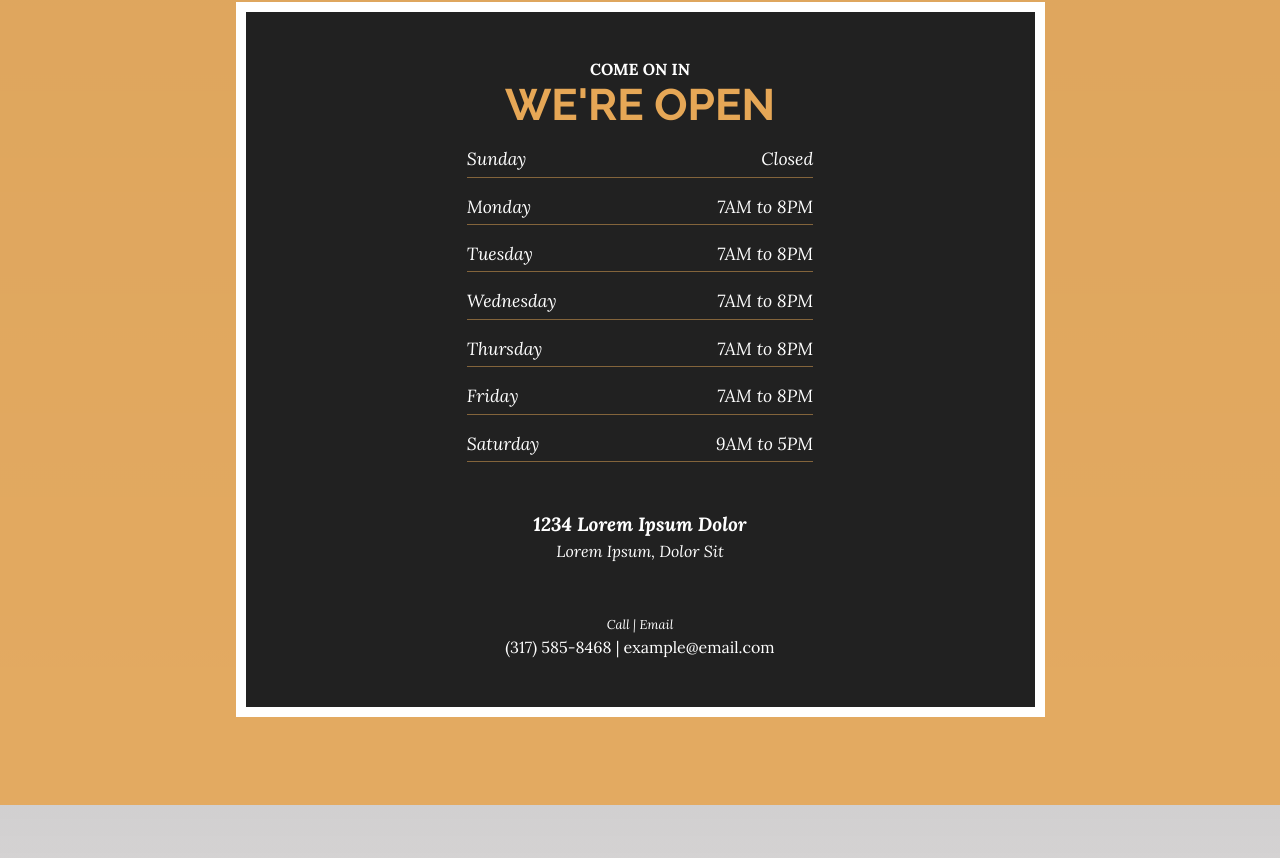
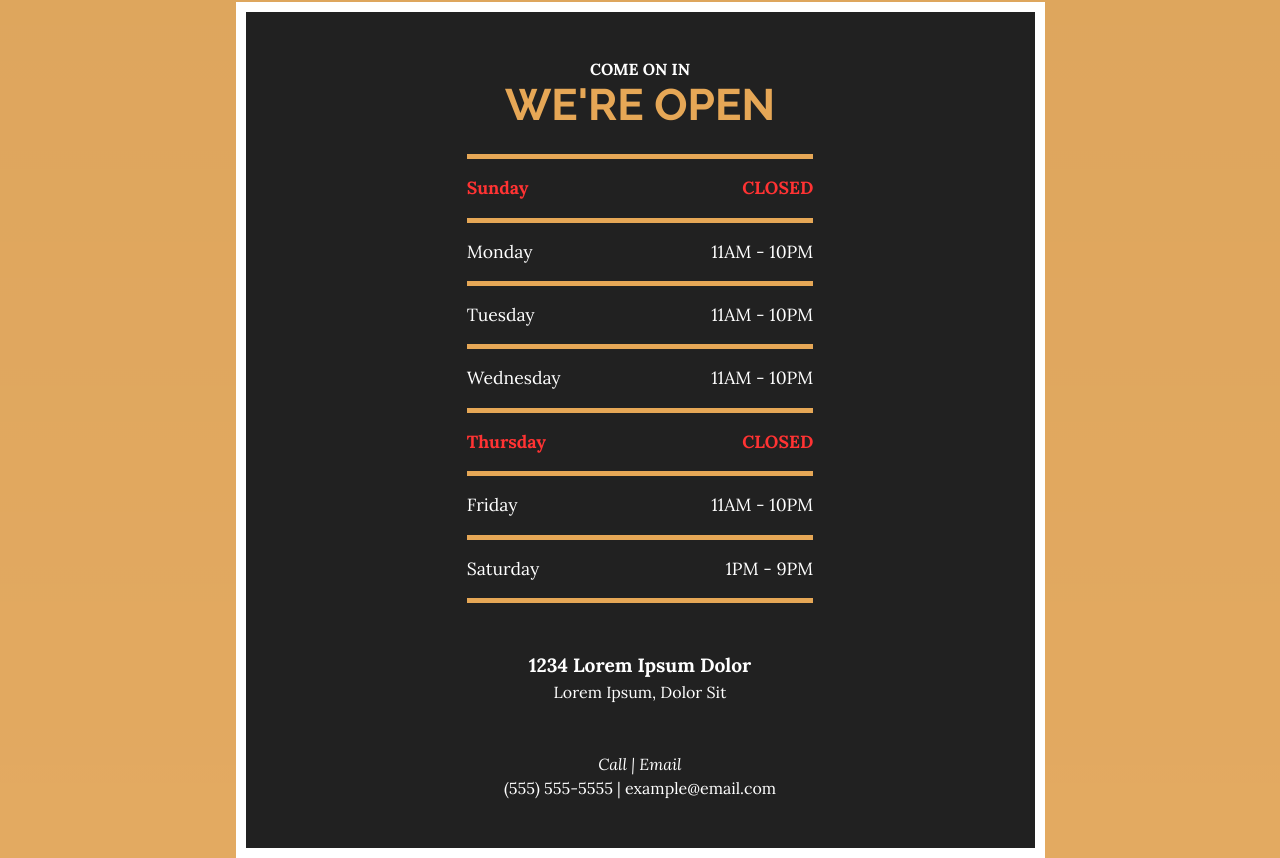
Before and after one commit to calumjdavies/Overlap-Modular-Theme, a website: page index.html in a window 1280 px wide. Shown: the part 1121-1979 px from the top of the page. Drawn offline with Linux system fonts and the light colour scheme.

Commit message:
Changed copyright year

```diff
--- a/about.html
+++ b/about.html
@@ -19,6 +19,7 @@
 
   <!-- Custom styles for this template -->
   <link href="css/business-casual.css" rel="stylesheet">
+  <link rel="icon" type="image/x-icon" href="img/favicon.ico" />
 
 </head>
 
@@ -80,7 +81,9 @@
 
   <footer class="footer text-white text-center py-5">
     <div class="container">
-      <p class="m-0 small">Copyright &copy; Your Website 2020</p>
+      <p id="copyright" class="m-0 small">Copyright &copy; Your Website, <script>
+          document.getElementById('copyright').appendChild(document.createTextNode(new Date().getFullYear()))
+      </script></p>
     </div>
   </footer>
 
--- a/css/business-casual.css
+++ b/css/business-casual.css
@@ -219,15 +219,26 @@ a:hover {
 }
 
 .list-hours .list-hours-item {
-  border-bottom: 1px solid rgba(230, 167, 86, 0.5);
-  padding-bottom: .25rem;
+  border-bottom: 5px solid rgb(230 167 86);
+  padding-bottom: 1rem;
   margin-bottom: 1rem;
-  font-style: italic;
+  font-style: normal;
 }
 
 .list-hours .list-hours-item.today {
   font-weight: bold;
   color: #e6a756;
+}
+
+#topHour {
+  padding-top: 1rem;
+  margin-top:2rem;
+  border-top: 5px solid rgb(230 167 86);
+}
+
+.redHour {
+  color: #ff3333;
+  font-weight: 900;
 }
 
 @media (min-width: 992px) {
--- a/index.html
+++ b/index.html
@@ -10,6 +10,7 @@
   <script src="https://use.fontawesome.com/releases/v5.15.1/js/all.js" crossorigin="anonymous"></script>
 
   <title>Flinders Theme</title>
+  <link rel="icon" type="image/x-icon" href="img/favicon.ico" />
 
   <!-- Bootstrap core CSS -->
   <link href="vendor/bootstrap/css/bootstrap.min.css" rel="stylesheet">
@@ -89,48 +90,44 @@
               <span class="section-heading-lower mb-4">We're Open</span>
             </h2>
             <ul class="list-unstyled list-hours mb-5 text-left mx-auto">
-              <li class="list-unstyled-item list-hours-item d-flex">
+              <li class="redHour list-unstyled-item list-hours-item d-flex" id="topHour">
                 Sunday
-                <span class="ml-auto">Closed</span>
+                <span class="text-uppercase ml-auto">Closed</span>
               </li>
               <li class="list-unstyled-item list-hours-item d-flex">
                 Monday
-                <span class="ml-auto">7AM to 8PM</span>
+                <span class="ml-auto">11AM - 10PM</span>
               </li>
               <li class="list-unstyled-item list-hours-item d-flex">
                 Tuesday
-                <span class="ml-auto">7AM to 8PM</span>
+                <span class="ml-auto">11AM - 10PM</span>
               </li>
               <li class="list-unstyled-item list-hours-item d-flex">
                 Wednesday
-                <span class="ml-auto">7AM to 8PM</span>
+                <span class="ml-auto">11AM - 10PM</span>
               </li>
-              <li class="list-unstyled-item list-hours-item d-flex">
+              <li class="redHour list-unstyled-item list-hours-item d-flex">
                 Thursday
-                <span class="ml-auto">7AM to 8PM</span>
+                <span class="text-uppercase ml-auto">Closed</span>
               </li>
               <li class="list-unstyled-item list-hours-item d-flex">
                 Friday
-                <span class="ml-auto">7AM to 8PM</span>
+                <span class="ml-auto">11AM - 10PM</span>
               </li>
               <li class="list-unstyled-item list-hours-item d-flex">
                 Saturday
-                <span class="ml-auto">9AM to 5PM</span>
+                <span class="ml-auto">1PM - 9PM</span>
               </li>
             </ul>
             <p class="address mb-5">
-              <em>
                 <strong>1234 Lorem Ipsum Dolor</strong>
                 <br>
                 Lorem Ipsum, Dolor Sit
-              </em>
             </p>
             <p class="mb-0">
-              <small>
-                <em>Call | Email </em>
-              </small>
+                <em><a href="tel:(317) 585-8468">Call</a> | <a href="mailto:example@email.com">Email </a></em>
               <br>
-              <a href="tel:(317) 585-8468">(317) 585-8468 </a>| <a href="mailto:example@email.com">example@email.com</a>
+              <a href="tel:(317) 585-8468">(555) 555-5555 </a>| <a href="mailto:example@email.com">example@email.com</a>
             </p>
           </div>
         </div>
```
Also changed, not shown: products.html (+4 -1 lines), img/favicon.ico (added).
